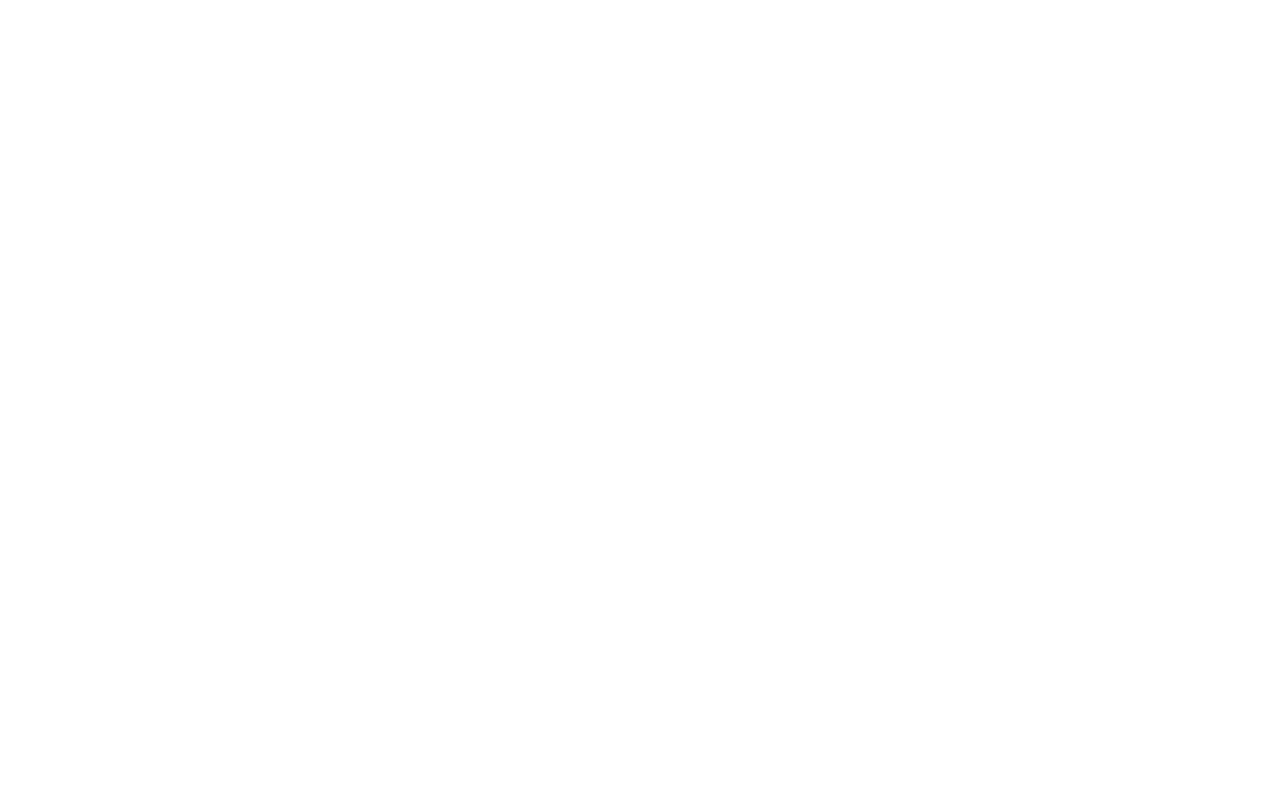
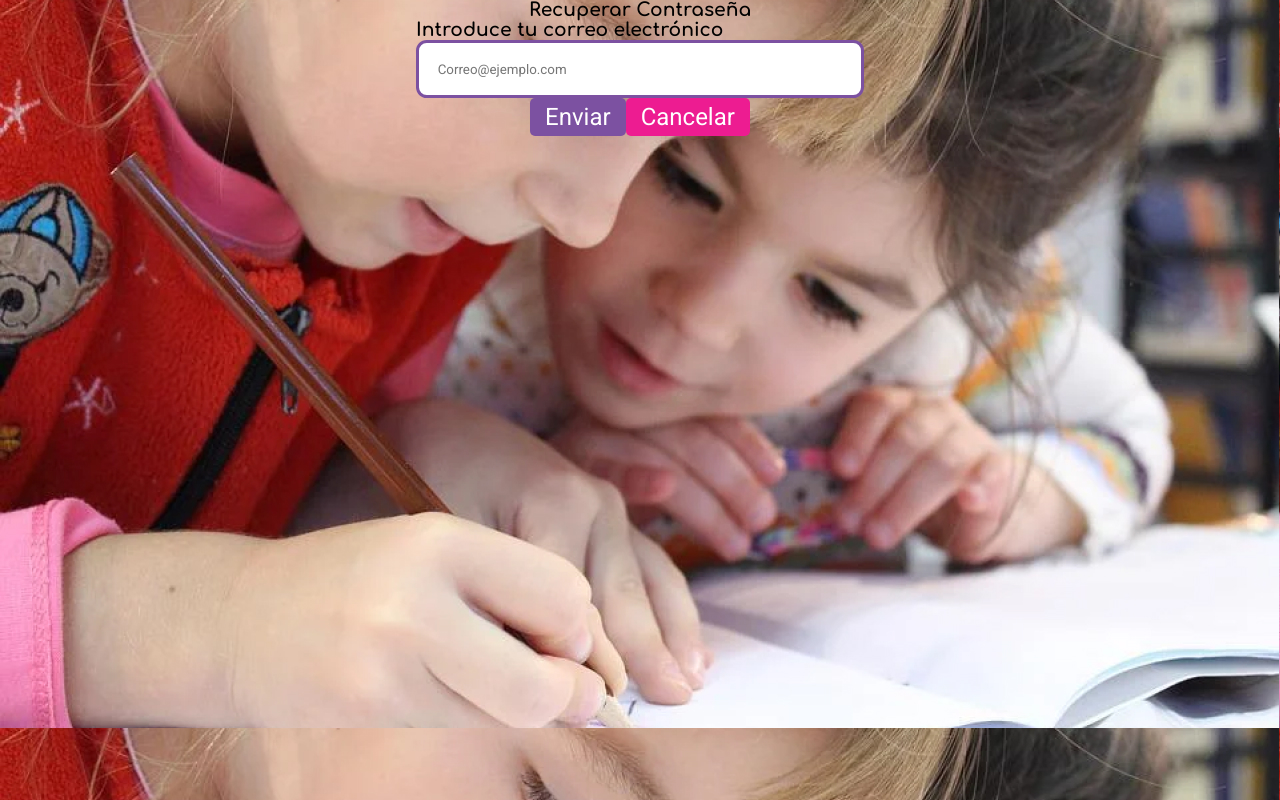
Before and after one commit to Jhuset2003/VasedWeb, a React (Vite) app: page / in a window 1280 px wide. Built offline with nearby package versions, Linux system fonts and the light colour scheme.

Commit message:
about to pull from dev

```diff
--- /dev/null
+++ b/src/components/Forms/FormOfRecovering.jsx
@@ -0,0 +1,25 @@
+import React from 'react'
+import recoCss from './styles/FormOfRecovering.module.css';
+import inputCss from '../../styles/Inputs.module.css';
+import btn from '../../styles/Buttons.module.css';
+import fondo from '../../assests/fondo.jpg'
+
+const FormOfRecovering = () => {
+  return (
+    <div className={recoCss.container} style={{backgroundImage: `url(${fondo})`}}>
+        <div className={recoCss.recoverView}>
+            <h3 className={recoCss.recoverTitle}>Recuperar Contraseña</h3>
+            <div className={recoCss.formFiel}>
+                <h3 className={recoCss.formFielTitle}>Introduce tu correo electrónico</h3>
+                <input type="email" className={inputCss.purpleInput} placeholder="Correo@ejemplo.com"/>
+            </div>
+            <div className={recoCss.BtnContainer}>
+                <button className={btn.BtnPurple}>Enviar</button>
+                <button className={btn.BtnPink}>Cancelar</button>
+            </div>
+        </div>
+    </div>
+  )
+}
+
+export default FormOfRecovering
--- /dev/null
+++ b/src/components/Forms/styles/FormOfRecovering.module.css
@@ -0,0 +1,34 @@
+@import '../../../styles/Vars.css';
+
+
+.container{
+    background-color: var(--blue);
+    position: absolute;
+    width: 100%;
+    height: 100%;
+}
+
+.background{
+    width: 100%;
+    height: 100%;
+}
+
+.recoverView{
+    display: grid;
+    justify-items: center;
+    align-content: center;
+    position: relative;
+
+}
+
+.recoverTitle{
+    font-family: var(--title);
+}
+
+.formFielTitle{
+    font-family: var(--title);
+}
+
+.BtnContainer{
+    display: flex;
+}
--- a/src/components/TestComponent.jsx
+++ b/src/components/TestComponent.jsx
@@ -1,9 +1,12 @@
 import React from 'react';
+import FormOfRecovering from './Forms/FormOfRecovering';
+
 
 const TestComponent = () => {
 
   return (
     <div>
+      <FormOfRecovering/>
     </div>
   )
 }
```
Also changed, not shown: src/components/Forms/FormOfNewPassword.jsx (added, +9 -0 lines), src/assests/fondo.jpg (added).
